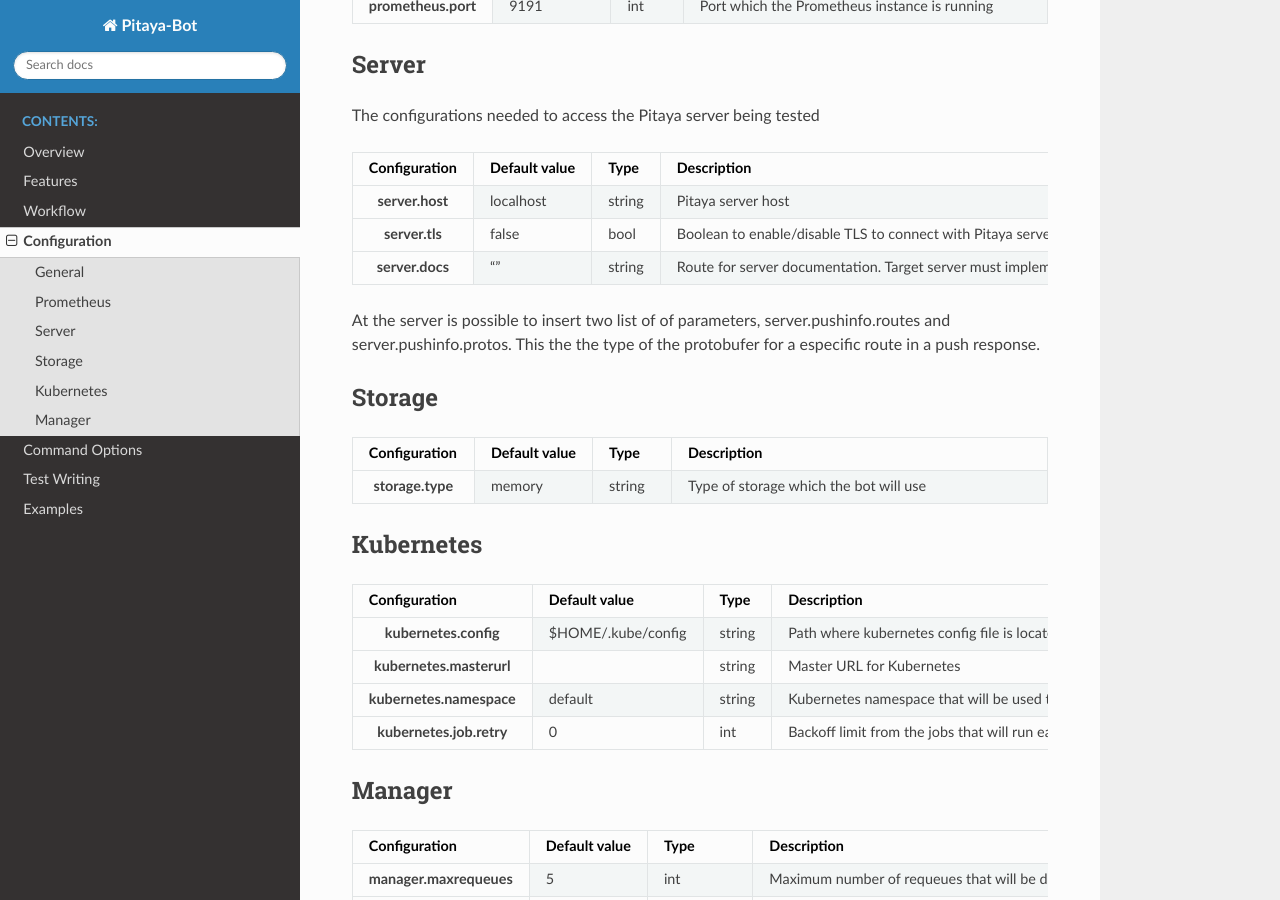
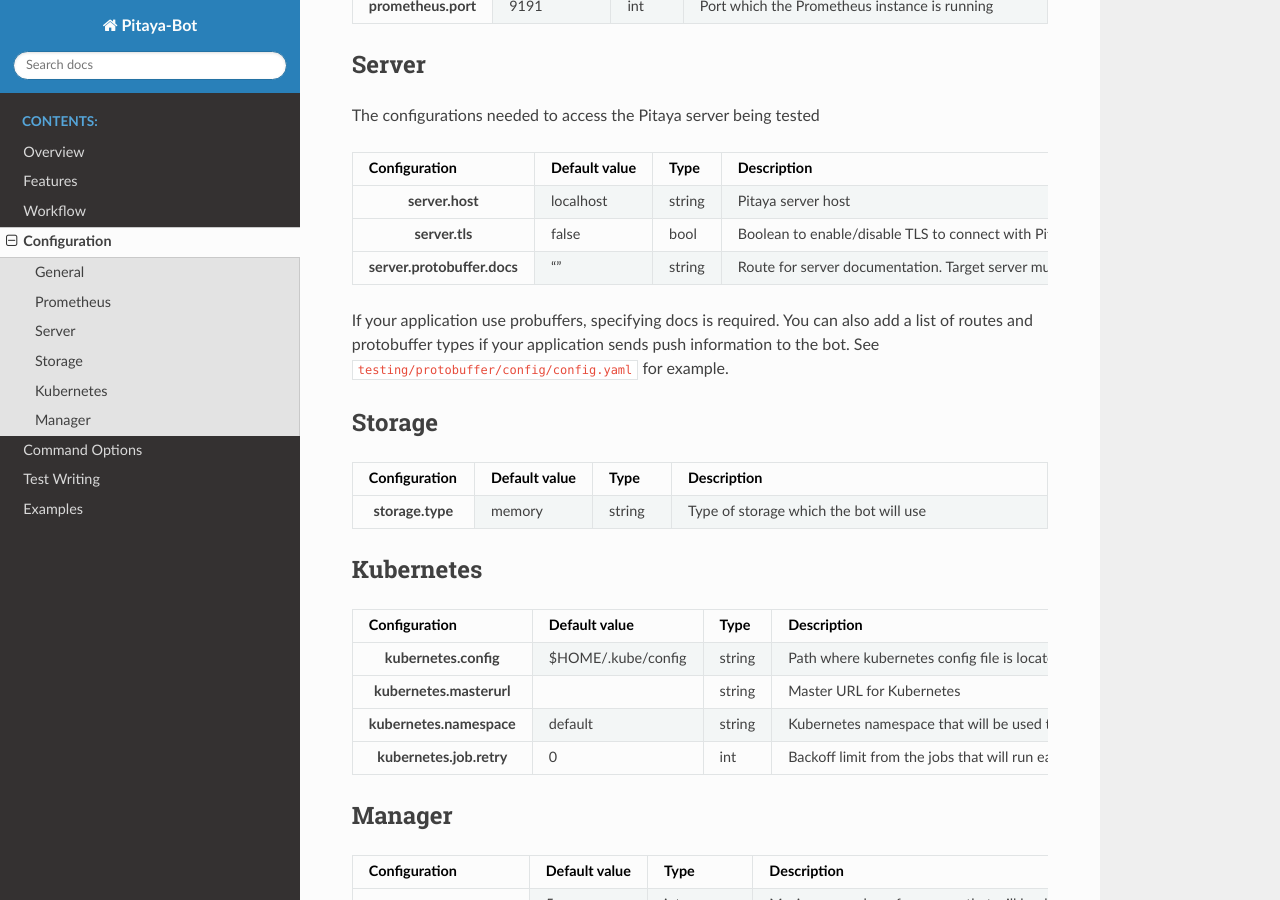
Before and after one commit to topfreegames/pitaya-bot, a Sphinx documentation site: the page built from docs/configuration.rst, in a window 1280 px wide and 900 px high, scrolled down 646 px. Built offline with Sphinx 7.4.7 and the Read the Docs theme 2.0.0, drawn with Linux system fonts in a browser that asks for light colours.

Commit message:
Improve documentation.

```diff
--- a/docs/configuration.rst
+++ b/docs/configuration.rst
@@ -64,12 +64,12 @@ The configurations needed to access the Pitaya server being tested
     - false
     - bool
     - Boolean to enable/disable TLS to connect with Pitaya server
-  * - server.docs
+  * - server.protobuffer.docs
     - ""
     - string
     - Route for server documentation. Target server must implement remotes for protobuf descriptors and auto documentation.
 
-At the server is possible to insert two list of of parameters, server.pushinfo.routes and server.pushinfo.protos. This the the type of the protobufer for a especific route in a push response.
+If your application use probuffers, specifying docs is required. You can also add a list of routes and protobuffer types if your application sends push information to the bot. See :file:`testing/protobuffer/config/config.yaml` for example.
 
 Storage
 ==========
```
